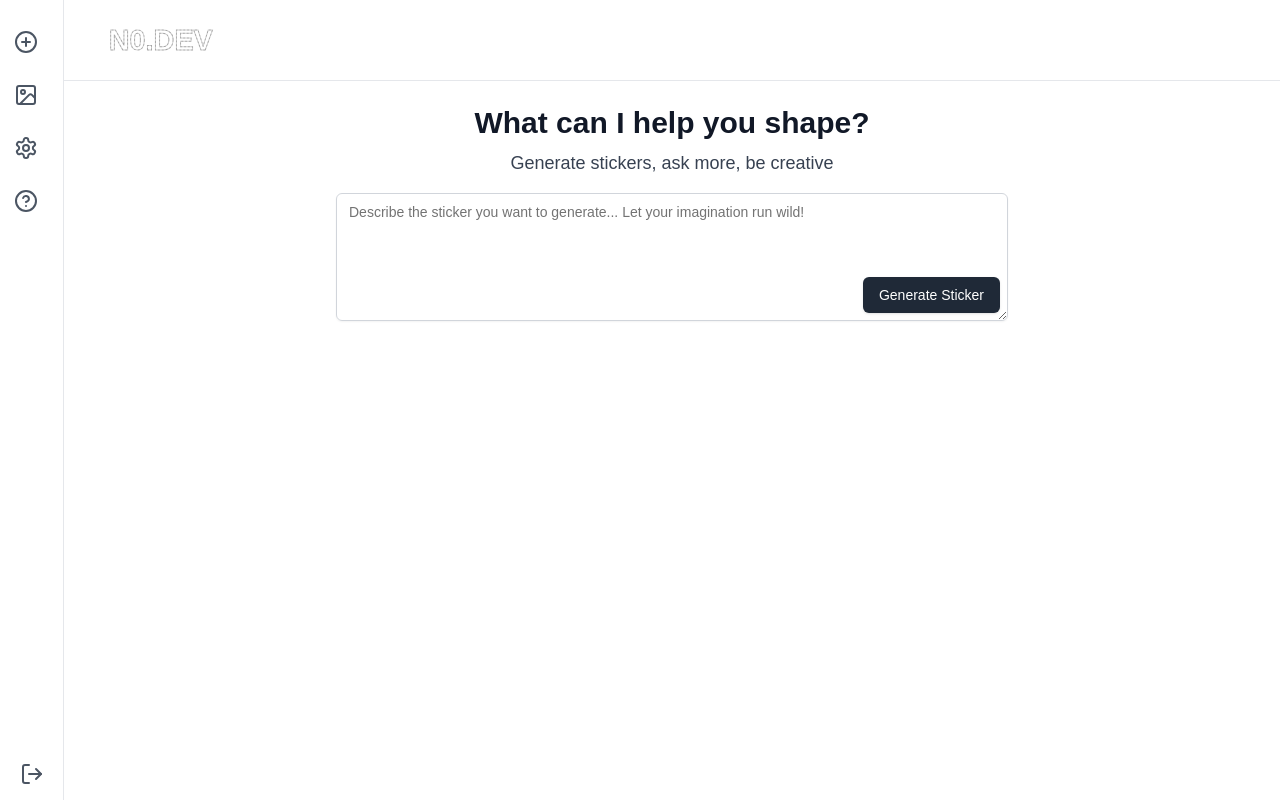
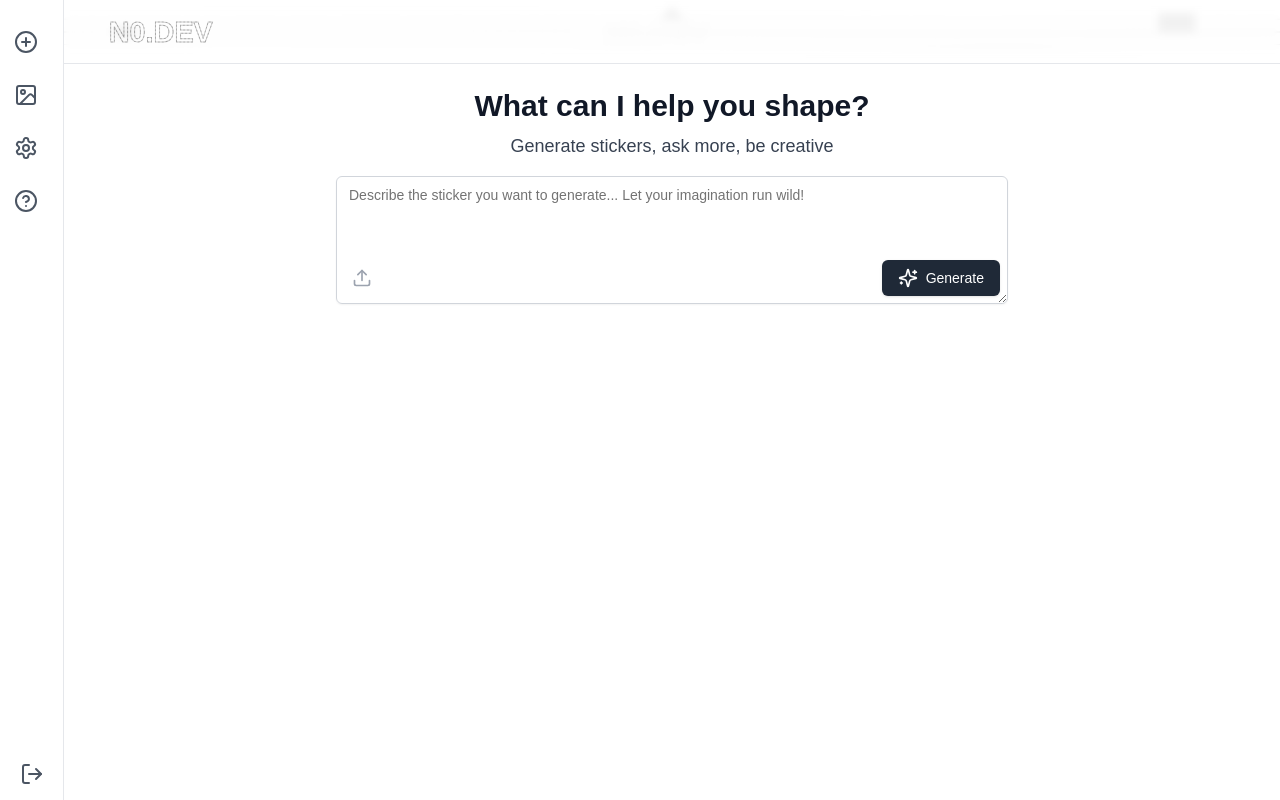
Before and after one commit to Morojc/N0.DEV, a Next.js app: page / in a window 1280 px wide. Built offline with nearby package versions, Linux system fonts and the light colour scheme.

Commit message:
Update the generate textarea buttons section.

```diff
--- a/components/sticker-generator-dashboard.tsx
+++ b/components/sticker-generator-dashboard.tsx
@@ -3,7 +3,7 @@
 import { useState } from 'react'
 import { Button } from "@/components/ui/button"
 import { Textarea } from "@/components/ui/textarea"
-import { PlusCircle, Image as ImageIcon, Settings, HelpCircle, LogOut } from "lucide-react"
+import { PlusCircle, Image as ImageIcon, Settings, HelpCircle, LogOut, Upload, Sparkles } from "lucide-react"
 import { BackgroundLines } from './background-lines'
 import { AnimatedLogo } from './animated-logo'
 
@@ -11,11 +11,11 @@ export default function StickerGeneratorDashboard() {
   const [prompt, setPrompt] = useState('')
 
   return (
-    <div className="relative min-h-screen bg-white overflow-hidden">
+    <div className="relative min-h-screen overflow-hidden">
       <BackgroundLines />
       <div className="relative z-10 flex min-h-screen">
         {/* Sidebar */}
-        <div className="w-16 bg-white/80 backdrop-blur-sm p-2 flex flex-col items-center border-r border-gray-200">
+        <div className="w-16 backdrop-blur-sm p-2 flex flex-col items-center border-r border-gray-200">
           <nav className="space-y-4 flex-grow py-4">
             <Button variant="ghost" size="icon" title="New Sticker">
               <PlusCircle className="h-6 w-6 text-gray-600" />
@@ -37,7 +37,7 @@ export default function StickerGeneratorDashboard() {
 
         {/* Main content */}
         <div className="flex-1 flex flex-col">
-          <header className="bg-white/80 backdrop-blur-sm border-b border-gray-200 p-4">
+          <header className="h-16 backdrop-blur-sm border-b border-gray-200 p-4 relative z-10 flex items-center">
             <div className="w-48 h-12">
               <AnimatedLogo />
             </div>
@@ -50,18 +50,29 @@ export default function StickerGeneratorDashboard() {
                   <h2 className="text-3xl font-bold mb-2 text-gray-900">What can I help you shape?</h2>
                   <p className="text-lg text-gray-700">Generate stickers, ask more, be creative</p>
                 </div>
+                <div className="relative">
                   <Textarea
                     id="prompt"
                     placeholder="Describe the sticker you want to generate... Let your imagination run wild!"
                     value={prompt}
                     onChange={(e) => setPrompt(e.target.value)}
-                  className="h-32 pb-12 bg-white/80 backdrop-blur-sm border-gray-300 focus:border-gray-400 focus:ring-gray-400"
+                    className="h-32 pb-12 backdrop-blur-sm border-gray-300 focus:border-gray-400 focus:ring-gray-400"
                   />
                   <Button
                     className="absolute bottom-2 right-2 bg-gray-800 hover:bg-gray-900 text-white"
                   >
-                  Generate Sticker
+                    <Sparkles className="h-5 w-5 mr-2" />
+                    Generate
                   </Button>
+                  <Button
+                    variant="ghost"
+                    size="icon"
+                    className="absolute bottom-2 left-2 text-gray-400 hover:text-gray-600"
+                    title="Upload Image"
+                  >
+                    <Upload className="h-5 w-5" />
+                  </Button>
+                </div>
               </div>
             </div>
           </main>
```
Lines whose indentation alone changed are shown as unchanged.
